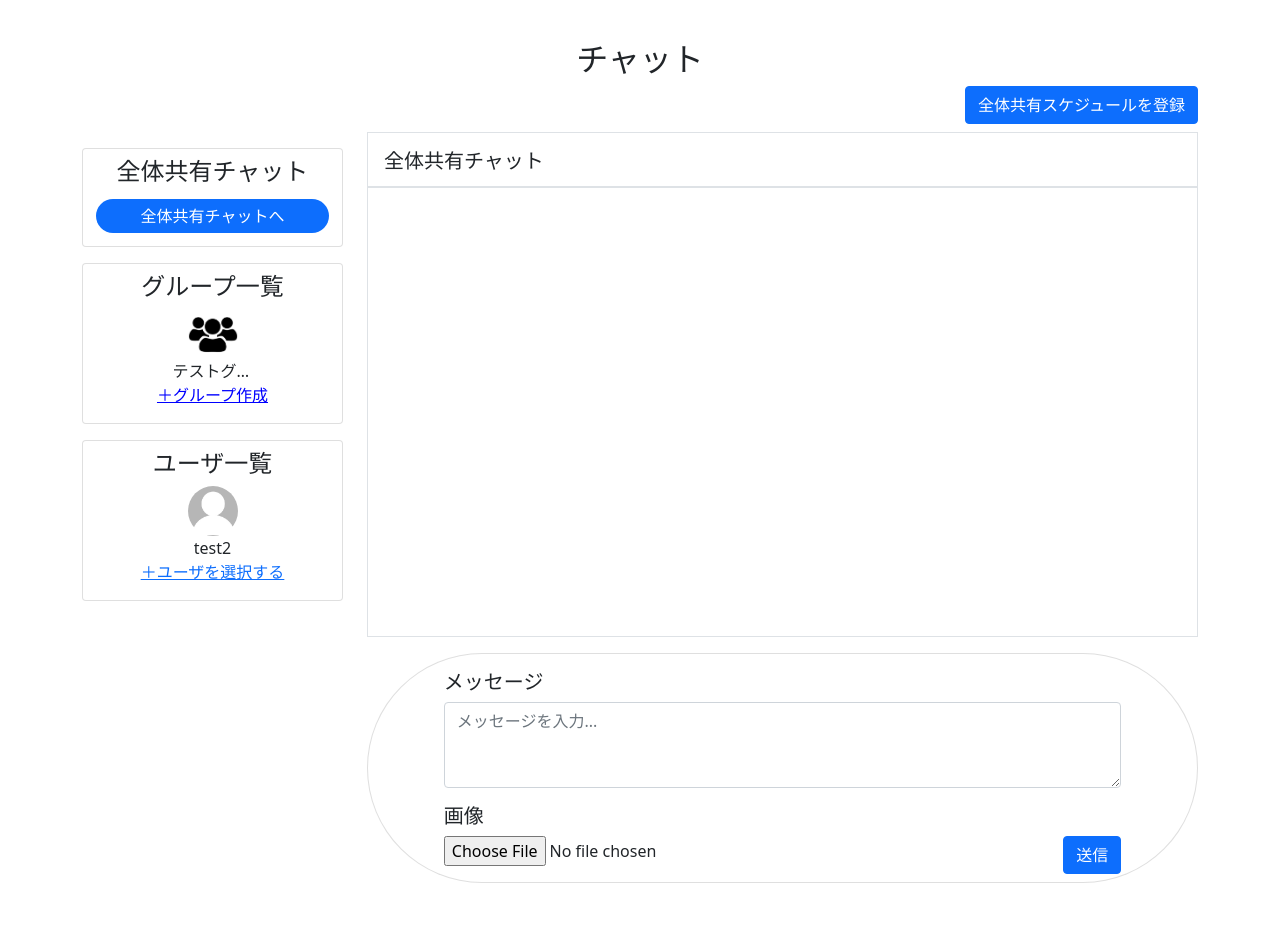
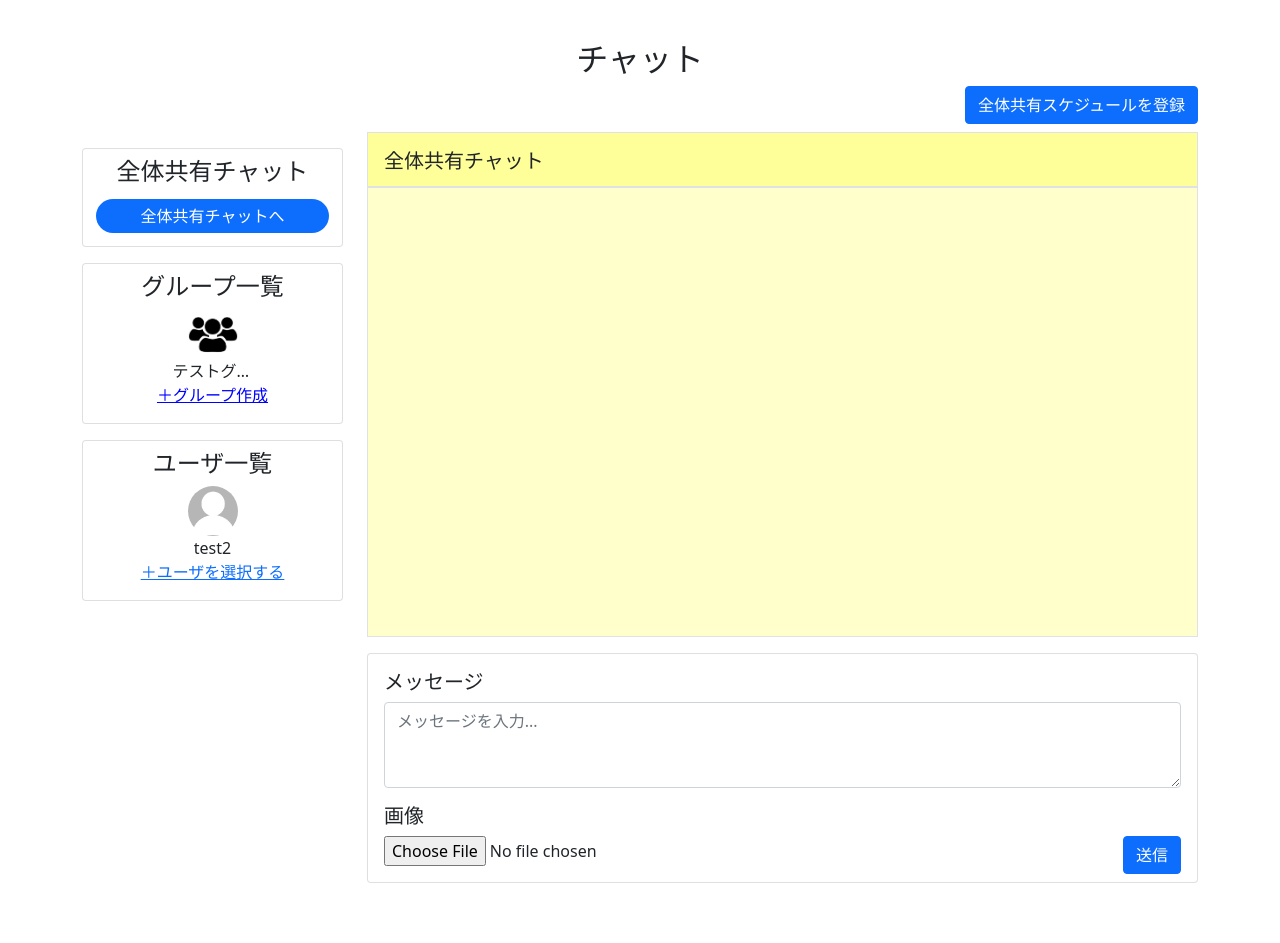
Before and after one commit to Yoshidak-ta/start_challenge, a Django app: page /chats/chat/share in a window 1280 px wide. Shown: the part 76-1019 px from the top of the page. Run offline with Django 5.2, Linux system fonts and the light colour scheme; a user stored in the database is signed in; data comes from the database, SQL or seed files in the repository; data that the repository does not hold is empty.

Commit message:
チャット背景色変更　メッセージ送信部分のレイアウト変更

```diff
--- a/start_challenge/static/css/style.css
+++ b/start_challenge/static/css/style.css
@@ -110,9 +110,12 @@ td {
   box-sizing: border-box;
 }
 
+.chatbox-header {
+  background-color: #FFFF99;
+}
+
 .chatbox {
-  border-radius: 9999px;
-  padding: 0 30px;
+  background-color: #FFFFCC;
 }
 
 .sunday {
--- a/start_challenge/templates/chats/share_chat.html
+++ b/start_challenge/templates/chats/share_chat.html
@@ -261,12 +261,12 @@
     </div>
     <div class="col-xl-9 col-lg-8 col-md-12">
       <div id="chat-container">
-        <div class="border pt-3 px-3" style="height: 55px;">
+        <div class="border pt-3 px-3 chatbox-header" style="height: 55px;">
           <div class="d-flex justify-content-first">
             <h5 class="my-auto">全体共有チャット</h5>
           </div>
         </div>
-        <div id="messages" class="overflow-auto border p-3 mb-3" style="height: 450px;">
+        <div id="messages" class="overflow-auto border p-3 mb-3 chatbox" style="height: 450px;">
           {% for chat in chats %}
           {% if chat.user.id == request.user.id %}
           <div class="message d-flex justify-content-end mb-3">
@@ -277,7 +277,7 @@
                 {% endif %}
                 {% if chat.message %}
                 <div class="d-flex justify-content-end">
-                  <p class="chat-messages text-start mt-2 mb-0 p-2">{{ chat.message }}</p>
+                  <p class="chat-messages text-start mt-2 mb-0 p-2" style="background-color: white;">{{ chat.message }}</p>
                 </div>
                 {% endif %}
                 <small class="text-muted text-end">{{ chat.created_at }}</small>
@@ -289,7 +289,7 @@
             </div>
           </div>
           {% else %}
-          <div class="message mb-3">
+          <div class="message">
             <div class="d-flex flex-row">
               <div class="d-flex flex-column pe-3">
                 <img class="profile-icon rounded-circle" id="profile-icon" src="{{ chat.user.picture.url }}" alt="Profile Icon" style="width: 30px; height: 30px; object-fit: cover;">
@@ -301,7 +301,7 @@
                 {% endif %}
                 {% if chat.message %}
                 <div class="d-flex justify-content-start">
-                  <p class="chat-messages text-start mt-2 mb-0 p-2">{{ chat.message }}</p>
+                  <p class="chat-messages text-start mt-2 mb-0 p-2" style="background-color: white;">{{ chat.message }}</p>
                 </div>
                 {% endif %}
                 <small class="text-muted text-end">{{ chat.created_at }}</small>
@@ -311,8 +311,8 @@
           {% endif %}
           {% endfor %}
         </div>
-        <div class="card chatbox px-3 align-items-center">
-          <form id="chat-form" method="POST" enctype="multipart/form-data" class="mt-3" style="width: 85%;" action="{% url 'chats:send_message' %}">
+        <div class="card px-3 mt-3 align-items-center">
+          <form id="chat-form" method="POST" enctype="multipart/form-data" class="mt-3" style="width: 100%;" action="{% url 'chats:send_message' %}">
             {% csrf_token %}
             {% for form in chat_form %}
               {% if form.name == 'message' %}
```
Also changed, not shown: start_challenge/templates/chats/group_chat.html (+8 -8 lines), start_challenge/templates/chats/private_chat.html (+7 -7 lines).
